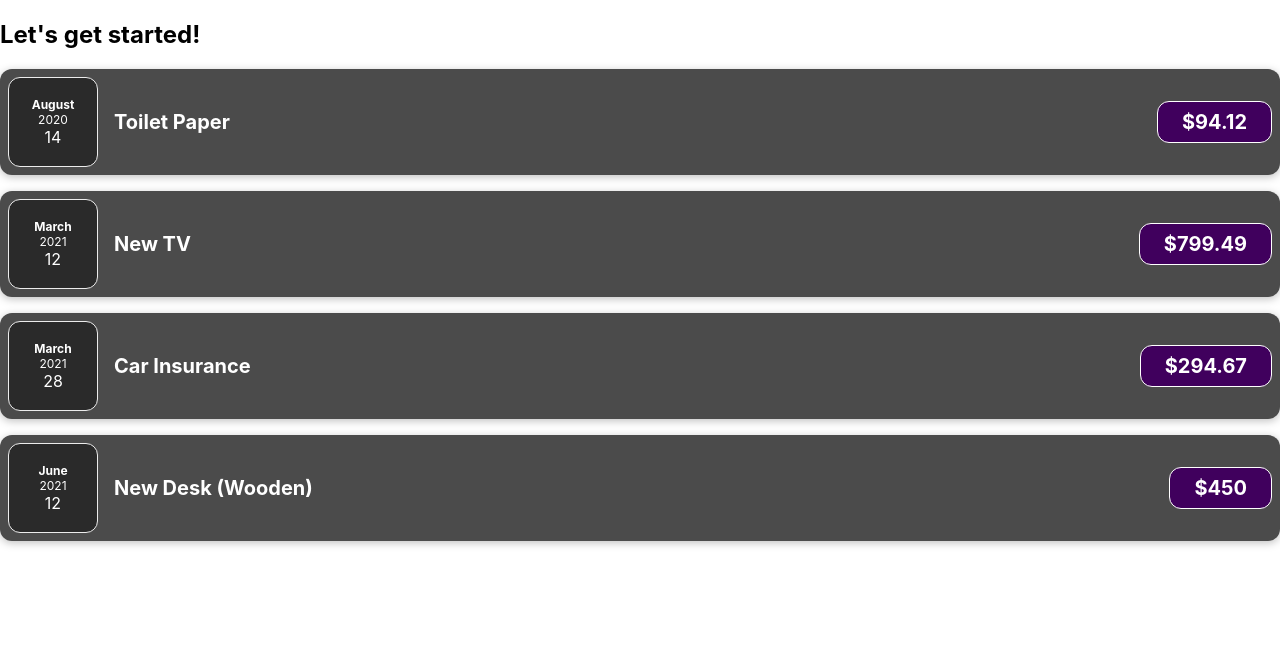
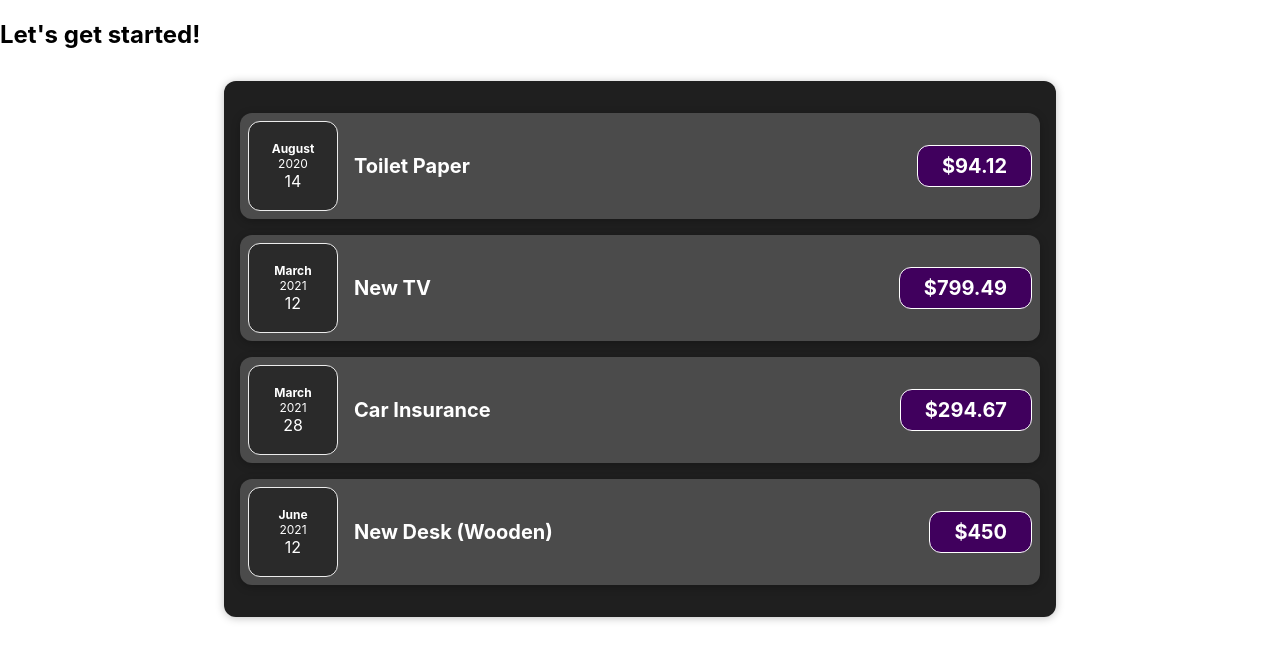
Before and after one commit to Dilan03/React-complete-course, a JavaScript app: page / in a window 1280 px wide. Shown: the top 660 px of the page. Built offline with nearby package versions, Linux system fonts and the light colour scheme; the HTML template or start-up script is replaced by a standard one.

Commit message:
New ExpensesDisplay component

```diff
--- a/src/App.js
+++ b/src/App.js
@@ -1,4 +1,5 @@
-import ExpenseItem from "./components/ExpenseItem";
+
+import ExpensesDisplay from "./components/ExpensesDisplay"
 
 function App() {
   const expenses = [
@@ -26,10 +27,7 @@
   return (
     <div>
       <h2>Let's get started!</h2>
-      <ExpenseItem title={expenses[0].title} amount={expenses[0].amount} date={expenses[0].date}></ExpenseItem>
-      <ExpenseItem title={expenses[1].title} amount={expenses[1].amount} date={expenses[1].date}></ExpenseItem>
-      <ExpenseItem title={expenses[2].title} amount={expenses[2].amount} date={expenses[2].date}></ExpenseItem>
-      <ExpenseItem title={expenses[3].title} amount={expenses[3].amount} date={expenses[3].date}></ExpenseItem>
+      <ExpensesDisplay expenses={expenses}></ExpensesDisplay>
     </div>
   );
 }
--- /dev/null
+++ b/src/components/ExpensesDisplay.css
@@ -0,0 +1,9 @@
+.expenses {
+  padding: 1rem;
+  background-color: rgb(31, 31, 31);
+  margin: 2rem auto;
+  width: 50rem;
+  max-width: 95%;
+  border-radius: 12px;
+  box-shadow: 0 1px 8px rgba(0, 0, 0, 0.25);
+}
--- /dev/null
+++ b/src/components/ExpensesDisplay.js
@@ -0,0 +1,15 @@
+import './ExpensesDisplay.css'
+import ExpenseItem from "./ExpenseItem";
+
+function ExpensesDisplay(props) {
+  return (
+    <div className="expenses">
+      <ExpenseItem title={props.expenses[0].title} amount={props.expenses[0].amount} date={props.expenses[0].date}/>
+      <ExpenseItem title={props.expenses[1].title} amount={props.expenses[1].amount} date={props.expenses[1].date}/>
+      <ExpenseItem title={props.expenses[2].title} amount={props.expenses[2].amount} date={props.expenses[2].date}/>
+      <ExpenseItem title={props.expenses[3].title} amount={props.expenses[3].amount} date={props.expenses[3].date}/>
+    </div>
+  );
+}
+
+export default ExpensesDisplay;
```
